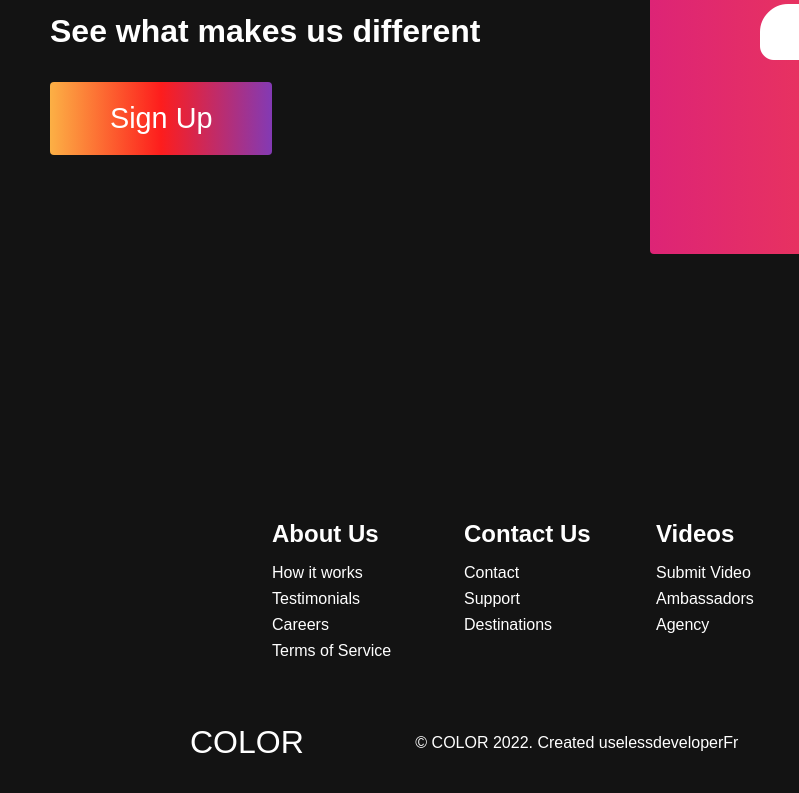
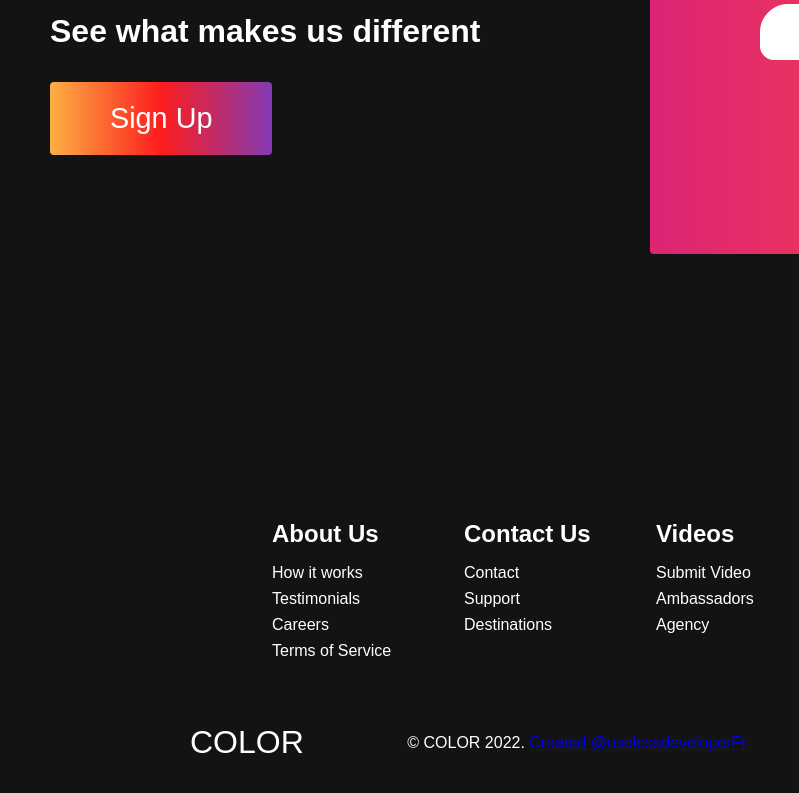
Before and after one commit to uselessdeveloperFr/website-color-2022, a plain HTML site: page index.html in a window 1280 px wide. Shown: the part 3444-4237 px from the top of the page, 0-799 px from the left. Drawn offline with Linux system fonts and the light colour scheme.

Commit message:
Update index.html

```diff
--- a/index.html
+++ b/index.html
@@ -141,7 +141,7 @@
           <div class="footer__logo">
             <a href="/" id="footer__logo">COLOR</a>
           </div>
-          <p class="website__rights">© COLOR 2022. Created uselessdeveloperFr </p>
+          <p class="website__rights">© COLOR 2022. <a href="https://github.com/uselessdeveloperFr" target="_blank">Created @uselessdeveloperFr</a> </p>
           <div class="social__icons">
             <a href="/" class="social__icon--link" target="_blank"
               ><i class="fab fa-facebook"></i
```
